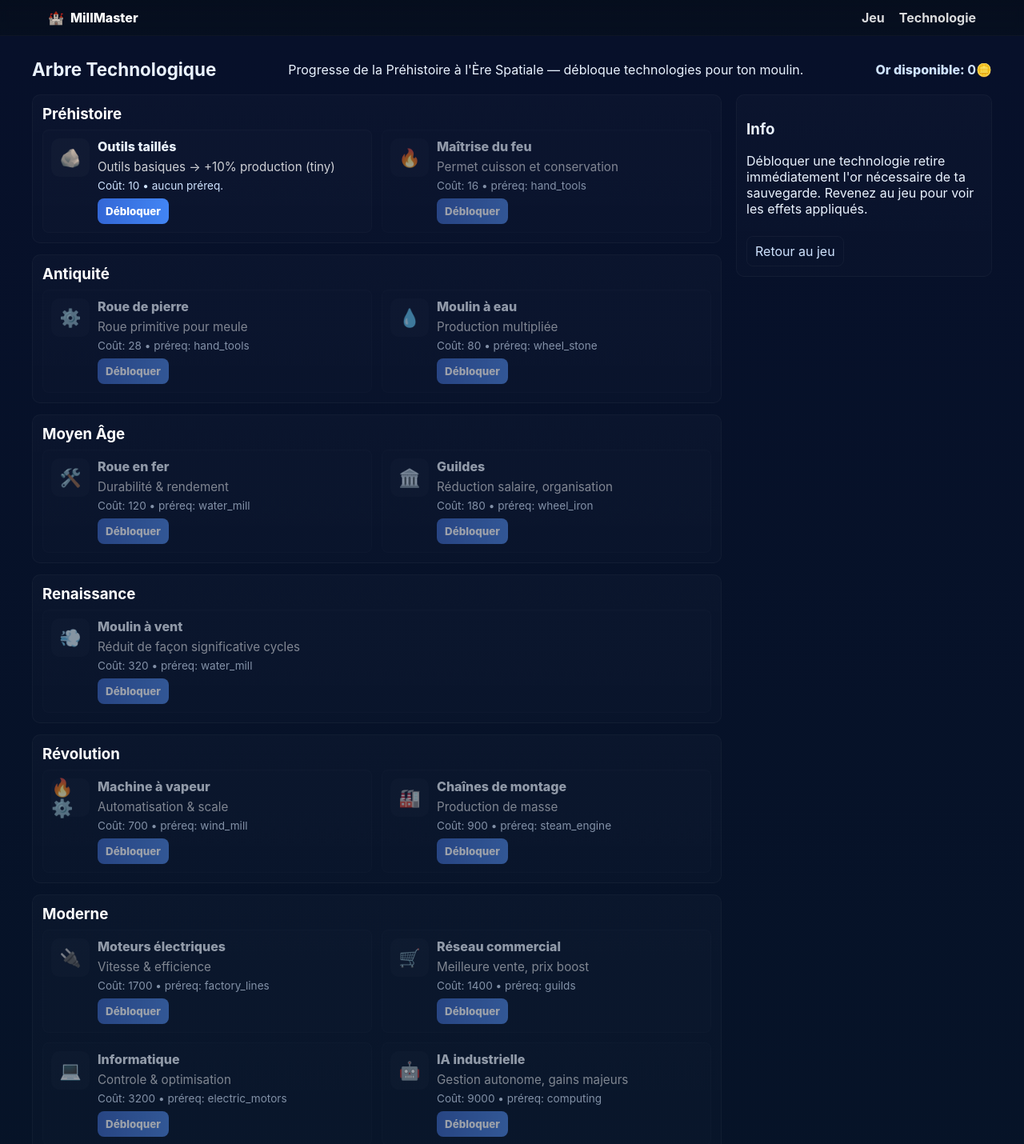
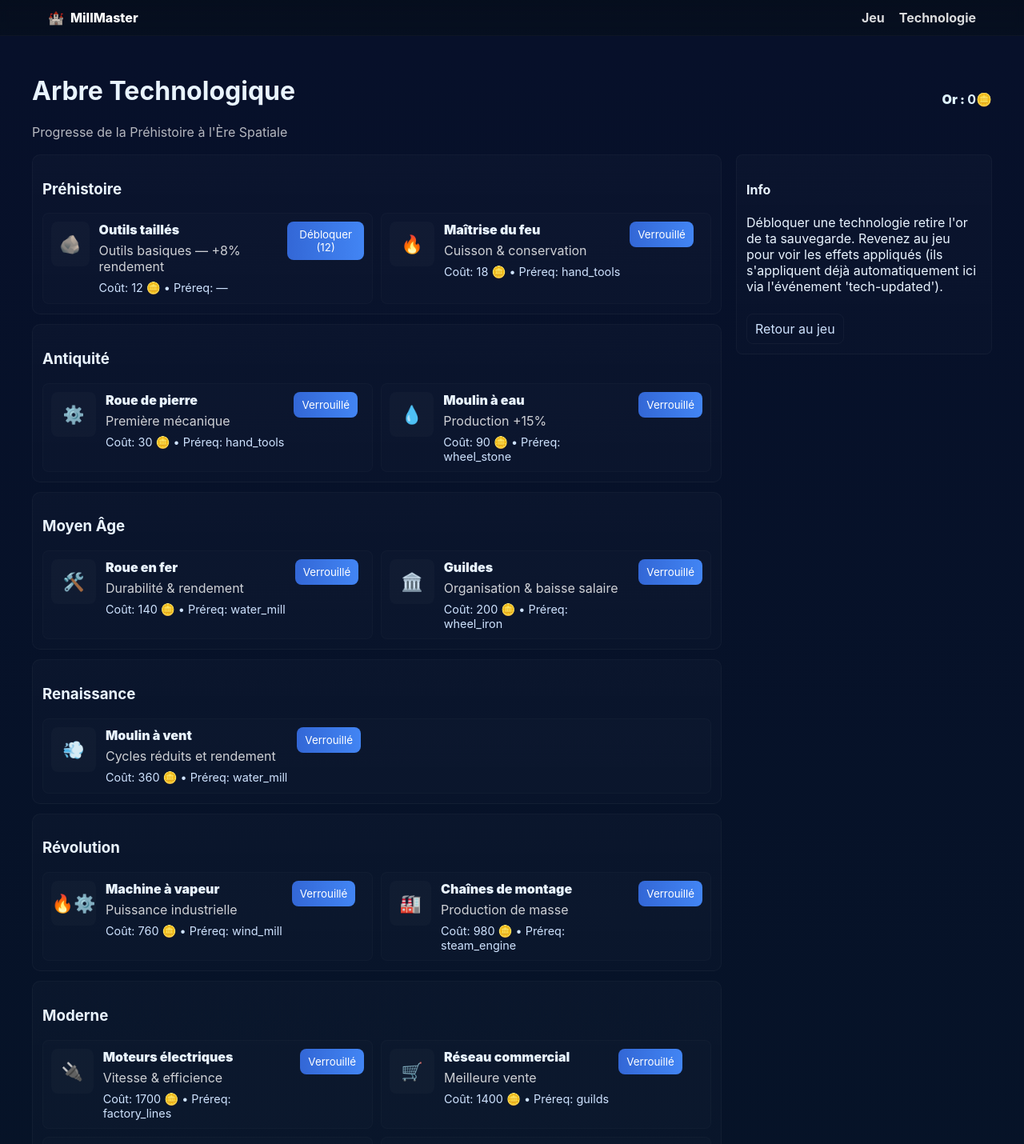
Before and after one commit to KING6CODE/Medieval-Mill-Master, a Next.js app: page /technologie in a window 1280 px wide. Shown: the top 1430 px of the page at 80% size. Built offline with nearby package versions, Linux system fonts and the light colour scheme.

Commit message:
Update technologie.js

```diff
--- a/pages/technologie.js
+++ b/pages/technologie.js
@@ -2,41 +2,31 @@
 import { useEffect, useState } from "react";
 import Link from "next/link";
 
-const TECH_KEY = "mm_tech_v1";
-const SAVE_KEY = "mm_save_v1";
+const TECH_KEY = "mm_tech_v2";
+const SAVE_KEY = "mm_save_v2";
 
-/*
-  techNodes: id, label, cost (gold), prereqs[], epoch, desc, icon (emoji)
-  You can easily extend nodes, add more effects in the game page by checking unlocked ids.
-*/
 const TECH_NODES = [
-  // Préhistoire
-  { id: "hand_tools", label: "Outils taillés", cost: 10, prereq: [], epoch:"Préhistoire", desc:"Outils basiques -> +10% production (tiny)", icon:"🪨" },
-  { id: "fire", label: "Maîtrise du feu", cost: 16, prereq: ["hand_tools"], epoch:"Préhistoire", desc:"Permet cuisson et conservation", icon:"🔥" },
-  { id: "wheel_stone", label: "Roue de pierre", cost: 28, prereq: ["hand_tools"], epoch:"Antiquité", desc:"Roue primitive pour meule", icon:"⚙️" },
+  { id: "hand_tools", label: "Outils taillés", cost: 12, prereq: [], epoch:"Préhistoire", desc:"Outils basiques — +8% rendement", icon:"🪨" },
+  { id: "fire", label: "Maîtrise du feu", cost: 18, prereq: ["hand_tools"], epoch:"Préhistoire", desc:"Cuisson & conservation", icon:"🔥" },
+  { id: "wheel_stone", label: "Roue de pierre", cost: 30, prereq: ["hand_tools"], epoch:"Antiquité", desc:"Première mécanique", icon:"⚙️" },
 
-  // Antiquité -> Moyen Âge
-  { id: "water_mill", label: "Moulin à eau", cost: 80, prereq: ["wheel_stone"], epoch:"Antiquité", desc:"Production multipliée", icon:"💧" },
-  { id: "wheel_iron", label: "Roue en fer", cost: 120, prereq: ["water_mill"], epoch:"Moyen Âge", desc:"Durabilité & rendement", icon:"🛠️" },
-  { id: "guilds", label: "Guildes", cost: 180, prereq: ["wheel_iron"], epoch:"Moyen Âge", desc:"Réduction salaire, organisation", icon:"🏛️" },
+  { id: "water_mill", label: "Moulin à eau", cost: 90, prereq: ["wheel_stone"], epoch:"Antiquité", desc:"Production +15%", icon:"💧" },
+  { id: "wheel_iron", label: "Roue en fer", cost: 140, prereq: ["water_mill"], epoch:"Moyen Âge", desc:"Durabilité & rendement", icon:"🛠️" },
+  { id: "guilds", label: "Guildes", cost: 200, prereq: ["wheel_iron"], epoch:"Moyen Âge", desc:"Organisation & baisse salaire", icon:"🏛️" },
 
-  // Renaissance / Industrial
-  { id: "wind_mill", label: "Moulin à vent", cost: 320, prereq: ["water_mill"], epoch:"Renaissance", desc:"Réduit de façon significative cycles", icon:"💨" },
-  { id: "steam_engine", label: "Machine à vapeur", cost: 700, prereq: ["wind_mill"], epoch:"Révolution", desc:"Automatisation & scale", icon:"🔥⚙️" },
-  { id: "factory_lines", label: "Chaînes de montage", cost: 900, prereq: ["steam_engine"], epoch:"Révolution", desc:"Production de masse", icon:"🏭" },
+  { id: "wind_mill", label: "Moulin à vent", cost: 360, prereq: ["water_mill"], epoch:"Renaissance", desc:"Cycles réduits et rendement", icon:"💨" },
+  { id: "steam_engine", label: "Machine à vapeur", cost: 760, prereq: ["wind_mill"], epoch:"Révolution", desc:"Puissance industrielle", icon:"🔥⚙️" },
+  { id: "factory_lines", label: "Chaînes de montage", cost: 980, prereq: ["steam_engine"], epoch:"Révolution", desc:"Production de masse", icon:"🏭" },
 
-  // Moderne
   { id: "electric_motors", label: "Moteurs électriques", cost: 1700, prereq: ["factory_lines"], epoch:"Moderne", desc:"Vitesse & efficience", icon:"🔌" },
-  { id: "market_network", label: "Réseau commercial", cost: 1400, prereq: ["guilds"], epoch:"Moderne", desc:"Meilleure vente, prix boost", icon:"🛒" },
+  { id: "market_network", label: "Réseau commercial", cost: 1400, prereq: ["guilds"], epoch:"Moderne", desc:"Meilleure vente", icon:"🛒" },
 
-  // Info / AI
-  { id: "computing", label: "Informatique", cost: 3200, prereq: ["electric_motors"], epoch:"Moderne", desc:"Controle & optimisation", icon:"💻" },
-  { id: "ai_automation", label: "IA industrielle", cost: 9000, prereq: ["computing"], epoch:"Moderne", desc:"Gestion autonome, gains majeurs", icon:"🤖" },
+  { id: "computing", label: "Informatique", cost: 3200, prereq: ["electric_motors"], epoch:"Moderne", desc:"Optimisation & contrôle", icon:"💻" },
+  { id: "ai_automation", label: "IA industrielle", cost: 9200, prereq: ["computing"], epoch:"Moderne", desc:"Gestion autonome", icon:"🤖" },
 
-  // Spatial
   { id: "space_mining", label: "Exploitation astéroïdes", cost: 16000, prereq: ["ai_automation"], epoch:"Spatiale", desc:"Métaux rares", icon:"☄️" },
   { id: "fusion_drive", label: "Propulsion fusion", cost: 30000, prereq: ["space_mining"], epoch:"Spatiale", desc:"Voyages interplanétaires", icon:"🚀" },
-  { id: "colonies", label: "Colonies planétaires", cost: 70000, prereq: ["fusion_drive"], epoch:"Spatiale", desc:"Production libre d'une autre planète", icon:"🏙️" }
+  { id: "colonies", label: "Colonies planétaires", cost: 70000, prereq: ["fusion_drive"], epoch:"Spatiale", desc:"Production hors planète", icon:"🏙️" }
 ];
 
 export default function Technologie() {
@@ -46,8 +36,7 @@ export default function Technologie() {
 
   useEffect(() => {
     const t = JSON.parse(localStorage.getItem(TECH_KEY) || "{}");
-    setUnlocked(t);
-    // read gold from save
+    setUnlocked(t || {});
     const s = JSON.parse(localStorage.getItem(SAVE_KEY) || "{}");
     setGold(s?.money ?? 0);
   }, []);
@@ -57,14 +46,15 @@ export default function Technologie() {
   }
 
   function prerequisitesMet(node) {
-    if (!node.prereq || node.prereq.length===0) return true;
+    if (!node.prereq || node.prereq.length === 0) return true;
     return node.prereq.every(p => unlocked[p]);
   }
 
   function buyNode(node) {
     if (unlocked[node.id]) { setMsg("Déjà débloqué."); return; }
-    if (!prerequisitesMet(node)) { setMsg("Prérequis non remplis."); return; }
+    if (!prerequisitesMet(node)) { setMsg("Pré-requis manquant."); return; }
     if (!canAfford(node.cost)) { setMsg("Pas assez d'or."); return; }
+
     // subtract gold from save
     try {
       const s = JSON.parse(localStorage.getItem(SAVE_KEY) || "{}");
@@ -74,10 +64,14 @@ export default function Technologie() {
     } catch (e) {
       console.error(e);
     }
-    const next = {...unlocked, [node.id]: true};
+
+    const next = { ...unlocked, [node.id]: true };
     localStorage.setItem(TECH_KEY, JSON.stringify(next));
     setUnlocked(next);
     setMsg(`${node.label} débloqué !`);
+
+    // dispatch a custom event so / (index) reacts immediately in the same tab
+    window.dispatchEvent(new Event("tech-updated"));
   }
 
   const epochs = [...new Set(TECH_NODES.map(n => n.epoch))];
@@ -85,73 +79,73 @@ export default function Technologie() {
   return (
     <div className="page-tech">
       <header className="head">
-        <h1>Arbre Technologique</h1>
-        <div className="sub">Progresse de la Préhistoire à l'Ère Spatiale — débloque technologies pour ton moulin.</div>
-        <div className="bal">Or disponible: <strong>{gold}🪙</strong></div>
+        <div>
+          <h1>Arbre Technologique</h1>
+          <div className="sub">Progresse de la Préhistoire à l'Ère Spatiale</div>
+        </div>
+        <div className="wallet">Or : <strong>{gold}🪙</strong></div>
       </header>
 
-      <main className="tech-main">
+      <main className="main">
         <div className="timeline">
           {epochs.map(epoch => (
-            <div className="epoch" key={epoch}>
+            <section key={epoch} className="epoch">
               <h3>{epoch}</h3>
-              <div className="nodes">
-                {TECH_NODES.filter(n=>n.epoch===epoch).map(node=>(
-                  <div key={node.id} className={`node ${unlocked[node.id] ? "unlocked" : ""} ${prerequisitesMet(node) ? "available": "locked"}`}>
-                    <div className="icon">{node.icon}</div>
-                    <div className="body">
-                      <div className="title">{node.label}</div>
-                      <div className="desc">{node.desc}</div>
-                      <div className="meta">Coût: {node.cost} • {node.prereq.length ? `préreq: ${node.prereq.join(", ")}` : "aucun préreq."}</div>
+              <div className="grid">
+                {TECH_NODES.filter(n => n.epoch === epoch).map(node => {
+                  const ok = prerequisitesMet(node);
+                  return (
+                    <article key={node.id} className={`node ${unlocked[node.id] ? "unlocked" : ""} ${ok ? "available" : "blocked"}`}>
+                      <div className="icon">{node.icon}</div>
+                      <div className="info">
+                        <div className="title">{node.label}</div>
+                        <div className="desc">{node.desc}</div>
+                        <div className="meta">Coût: {node.cost} 🪙 • Préreq: {node.prereq.length ? node.prereq.join(", ") : "—"}</div>
+                      </div>
                       <div className="actions">
-                        <button onClick={()=>buyNode(node)} disabled={!prerequisitesMet(node) || unlocked[node.id]}>Débloquer</button>
+                        <button onClick={() => buyNode(node)} disabled={!ok || unlocked[node.id]}>{unlocked[node.id] ? "Débloqué" : ok ? `Débloquer (${node.cost})` : "Verrouillé"}</button>
                       </div>
-                    </div>
-                  </div>
-                ))}
+                    </article>
+                  );
+                })}
               </div>
-            </div>
+            </section>
           ))}
         </div>
 
-        <aside className="right">
+        <aside className="side">
           <div className="card">
-            <h3>Info</h3>
-            <p>Débloquer une technologie retire immédiatement l'or nécessaire de ta sauvegarde. Revenez au jeu pour voir les effets appliqués.</p>
-            <p>{msg}</p>
-            <div style={{marginTop:12}}>
-              <Link href="/"><a className="link-btn">Retour au jeu</a></Link>
+            <h4>Info</h4>
+            <p>Débloquer une technologie retire l'or de ta sauvegarde. Revenez au jeu pour voir les effets appliqués (ils s'appliquent déjà automatiquement ici via l'événement 'tech-updated').</p>
+            <div className="msg">{msg}</div>
+            <div style={{ marginTop: 12 }}>
+              <Link href="/"><a className="link">Retour au jeu</a></Link>
             </div>
           </div>
         </aside>
       </main>
 
       <style jsx>{`
-        .page-tech { min-height:100vh; background: linear-gradient(180deg,#07102a,#061427); color:#eaf3ff; padding:28px; }
-        .head { max-width:1200px; margin:0 auto 18px; display:flex; align-items:center; justify-content:space-between; gap:12px; }
-        .head h1 { margin:0; font-size:1.4rem; }
-        .head .bal { color:#cfe3ff; font-weight:800; }
-        .tech-main { max-width:1200px; margin:0 auto; display:flex; gap:18px; align-items:flex-start; }
-        .timeline { flex:2; display:flex; flex-direction:column; gap:14px; }
-        .epoch { background: linear-gradient(180deg, rgba(255,255,255,0.02), rgba(255,255,255,0.01)); border-radius:10px; padding:12px; border:1px solid rgba(255,255,255,0.03); }
-        .epoch h3 { margin:0 0 8px 0; color:#fff; }
-        .nodes { display:grid; grid-template-columns: repeat(auto-fit, minmax(300px,1fr)); gap:12px; }
-        .node { display:flex; gap:10px; padding:10px; border-radius:8px; background: rgba(255,255,255,0.01); align-items:flex-start; border:1px solid rgba(255,255,255,0.02); }
+        .page-tech { min-height:100vh; padding:28px; background: linear-gradient(180deg,#07102a,#061427); color:#e9f4ff; }
+        .head { max-width:1200px; margin:0 auto 18px; display:flex; justify-content:space-between; align-items:center; }
+        .sub { color:rgba(255,255,255,0.7); margin-top:6px; }
+        .wallet { font-weight:900; color:#dff3ff; }
+        .main { max-width:1200px; margin:0 auto; display:flex; gap:18px; align-items:flex-start; }
+        .timeline { flex:2; display:flex; flex-direction:column; gap:12px; }
+        .epoch { padding:12px; border-radius:10px; background: linear-gradient(180deg, rgba(255,255,255,0.02), rgba(255,255,255,0.01)); border:1px solid rgba(255,255,255,0.03); }
+        .grid { display:grid; grid-template-columns: repeat(auto-fit, minmax(320px,1fr)); gap:10px; margin-top:10px; }
+        .node { display:flex; gap:12px; align-items:flex-start; padding:10px; border-radius:8px; background: rgba(255,255,255,0.01); border:1px solid rgba(255,255,255,0.02); }
         .node.unlocked { background: linear-gradient(90deg,#2f6be6,#4285f4); color:white; box-shadow:0 10px 30px rgba(50,80,200,0.12); }
-        .node.locked { opacity:0.6; filter:grayscale(0.2); }
-        .icon { width:48px; height:48px; border-radius:10px; display:flex; align-items:center; justify-content:center; font-size:22px; background: rgba(255,255,255,0.02); }
-        .body .title { font-weight:800; }
-        .desc { margin-top:6px; color: rgba(255,255,255,0.8); font-size:0.95rem; }
-        .meta { margin-top:6px; color:#cfe3ff; font-size:0.85rem; }
-        .actions { margin-top:8px; }
-        button { background: linear-gradient(90deg,#3367d6,#4285f4); border:none; padding:8px 10px; border-radius:8px; color:white; font-weight:800; cursor:pointer; }
-        .right { width:320px; }
-        .card { padding:12px; border-radius:10px; background: linear-gradient(180deg, rgba(255,255,255,0.02), rgba(255,255,255,0.01)); border:1px solid rgba(255,255,255,0.03); }
-        .link-btn { display:inline-block; margin-top:8px; padding:8px 10px; background:transparent; color:#cfe3ff; border:1px solid rgba(255,255,255,0.04); border-radius:8px; text-decoration:none; }
-        @media (max-width:980px) {
-          .tech-main { flex-direction:column; }
-          .right { width:100%; }
-        }
+        .icon { width:56px; height:56px; border-radius:8px; display:flex; align-items:center; justify-content:center; background: rgba(255,255,255,0.02); font-size:22px; }
+        .title { font-weight:900; }
+        .desc { color: rgba(255,255,255,0.8); margin-top:6px; }
+        .meta { margin-top:8px; color:#cfe3ff; font-size:0.9rem; }
+        .actions button { background: linear-gradient(90deg,#3367d6,#4285f4); border:none; color:white; padding:8px 10px; border-radius:8px; cursor:pointer; }
+        .side { width:320px; }
+        .card { padding:12px; border-radius:8px; background: linear-gradient(180deg, rgba(255,255,255,0.02), rgba(255,255,255,0.01)); border:1px solid rgba(255,255,255,0.03); }
+        .link { display:inline-block; margin-top:8px; padding:8px 10px; color:#cfe3ff; border:1px solid rgba(255,255,255,0.04); border-radius:8px; text-decoration:none; }
+        .msg { margin-top:8px; color:#eaf6ff; font-weight:700; }
+        @media (max-width:980px) { .main { flex-direction:column; } .side { width:100%; } }
       `}</style>
     </div>
   );
```
